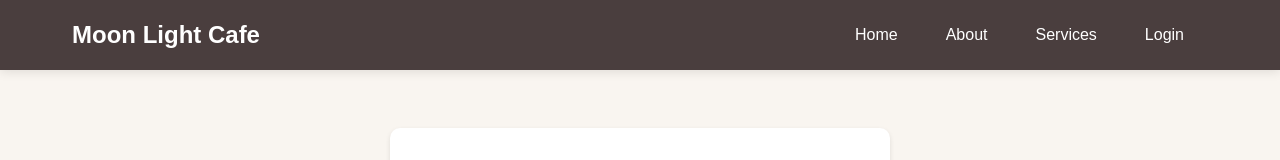
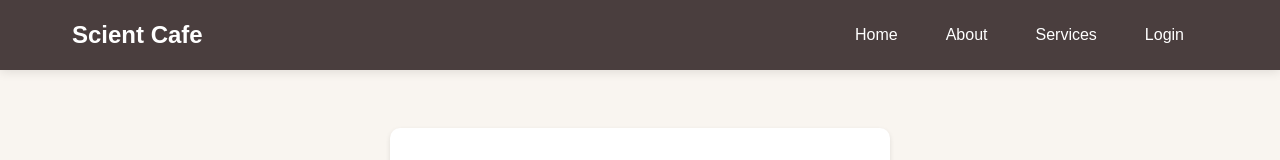
Before and after one commit to Chaitu-2710/RTRP-31, a plain HTML site: page register.html in a window 1280 px wide. Shown: the top 160 px of the page. Drawn offline with Linux system fonts and the light colour scheme.

Commit message:
Update register.html

```diff
--- a/register.html
+++ b/register.html
@@ -68,7 +68,7 @@
 <body>
     <nav>
         <div class="nav-container">
-            <h1 class="logo">Moon Light Cafe</h1>
+            <h1 class="logo">Scient Cafe </h1>
             <ul class="nav-links">
                 <li><a href="index.html">Home</a></li>
                 <li><a href="about.html">About</a></li>
```
